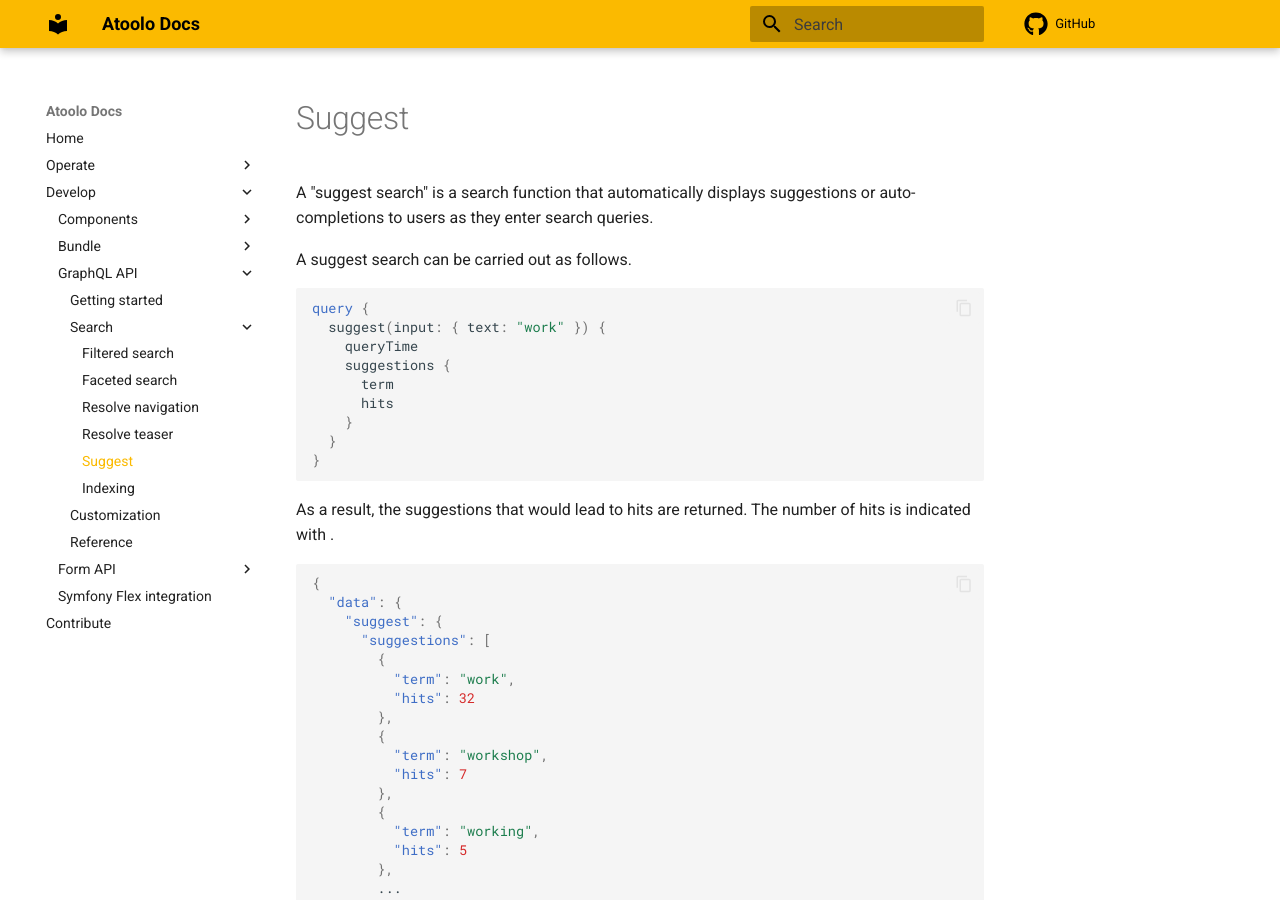
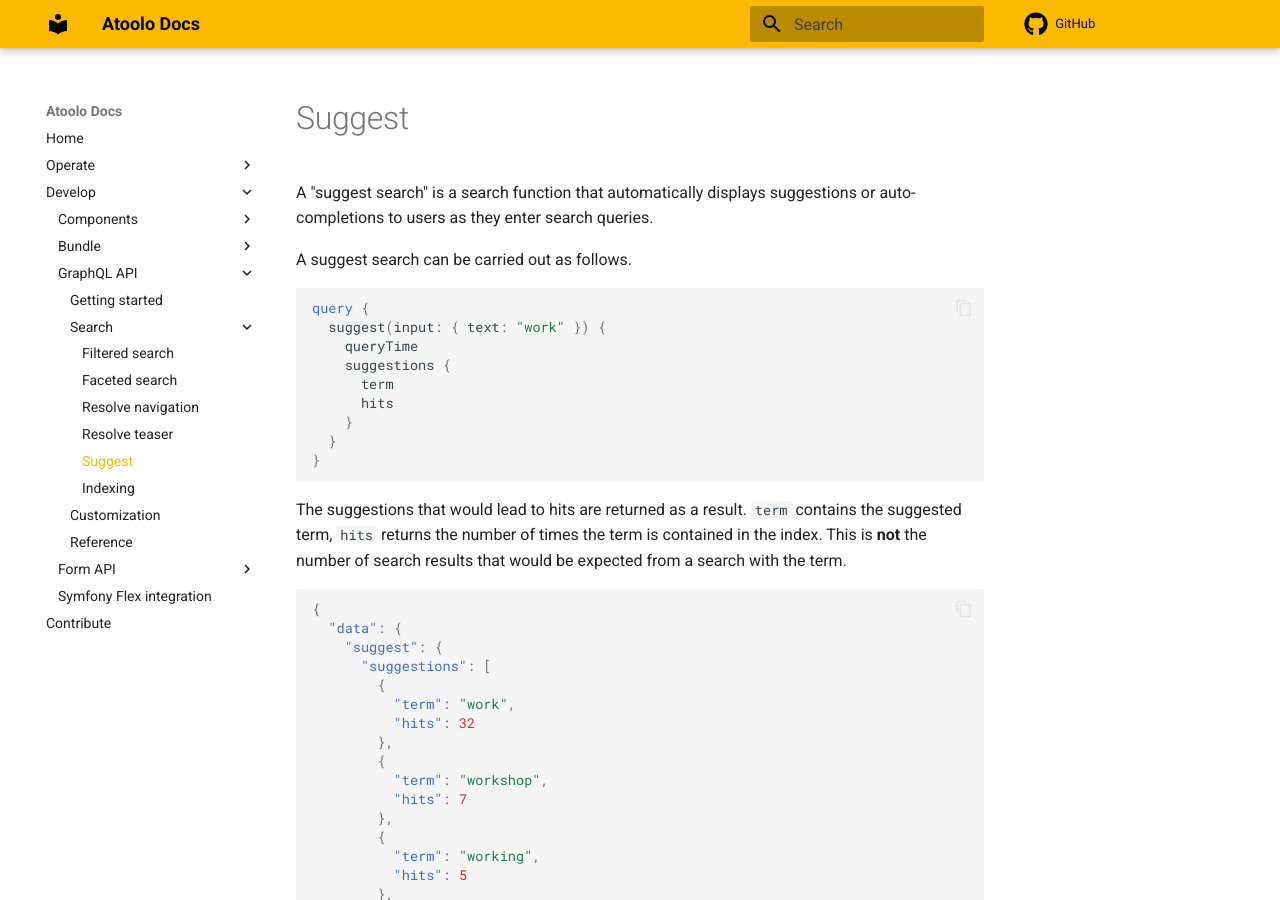
Before and after one commit to sitepark/atoolo-docs, an MkDocs documentation site: the page built from docs/develop/graphql/search/suggest.md, in a window 1280 px wide and 900 px high. Built offline with MkDocs 1.6.1 and Material for MkDocs 9.7.7, drawn with Linux system fonts in a browser that asks for light colours; comment, search, counter and statistics services are not loaded.

Commit message:
docs: Concretize hits field of the suggest search.update README.md

````diff
--- a/docs/develop/graphql/search/suggest.md
+++ b/docs/develop/graphql/search/suggest.md
@@ -16,7 +16,7 @@ query {
 }
 ```
 
-As a result, the suggestions that would lead to hits are returned. The number of hits is indicated with .
+The suggestions that would lead to hits are returned as a result. `term` contains the suggested term, `hits` returns the number of times the term is contained in the index. This is **not** the number of search results that would be expected from a search with the term.
 
 ```json
 {
````
